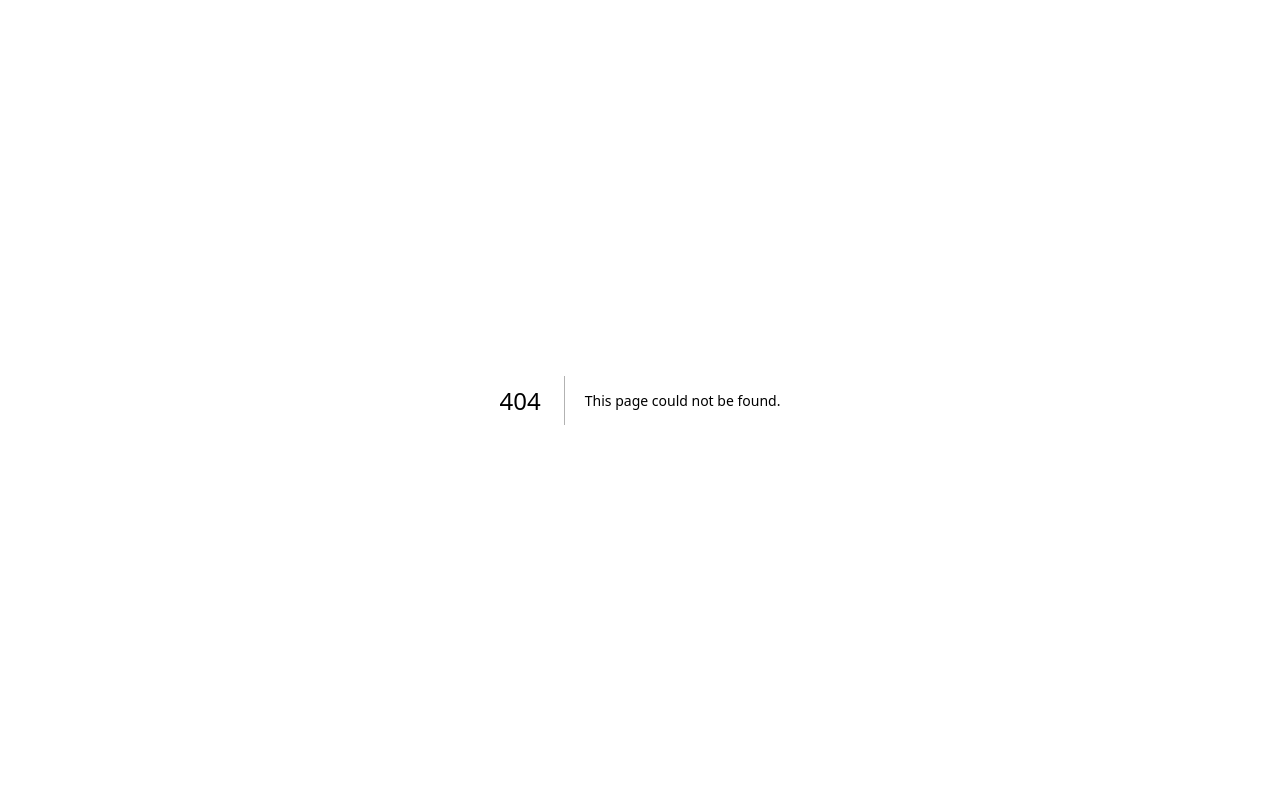
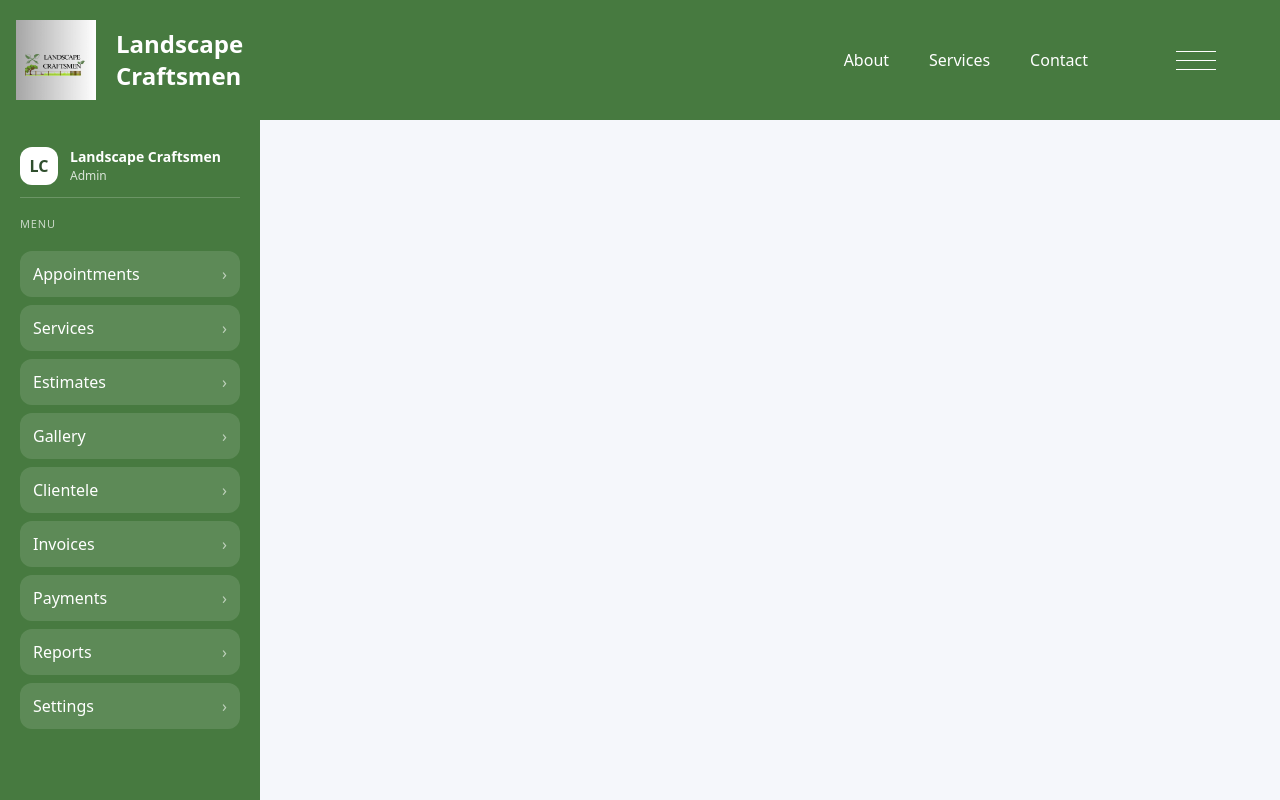
Before and after one commit to Syntactix31/capstone-proj, a Next.js app: page /dashboard/appointments in a window 1280 px wide. Before the commit this address had no page. Built offline with nearby package versions, Linux system fonts and the light colour scheme.

Commit message:
Admin Layout component + Appointments page for admin

```diff
--- /dev/null
+++ b/src/app/components/AdminLayout.js
@@ -0,0 +1,49 @@
+"use client";
+
+import Link from "next/link";
+import NavBar from "./Navbar.js";
+
+const MENU_ITEMS = [
+  { id: "appointments", label: "Appointments", href: "/dashboard/appointments" },
+  { id: "services", label: "Services", href: "/dashboard/services" },
+  { id: "estimates", label: "Estimates", href: "/dashboard/estimates" },
+  { id: "gallery", label: "Gallery", href: "/dashboard/gallery" },
+  { id: "clients", label: "Clientele", href: "/dashboard/clients" },
+  { id: "invoices", label: "Invoices", href: "/dashboard/invoices" },
+  { id: "payments", label: "Payments", href: "/dashboard/payments" },
+  { id: "reports", label: "Reports", href: "/dashboard/reports" },
+  { id: "settings", label: "Settings", href: "/dashboard/settings" },
+];
+
+export default function AdminLayout({ children }) {
+  return (
+    <div className="admin-page">
+      <header className="admin-header">
+        <NavBar />
+      </header>
+
+      <div className="admin-shell">
+        <aside className="admin-sidebar">
+          <div className="admin-sidebar-brand">
+            <span className="admin-sidebar-logo">LC</span>
+            <div>
+              <div className="admin-sidebar-title">Landscape Craftsmen</div>
+              <div className="admin-sidebar-subtitle">Admin</div>
+            </div>
+          </div>
+          <div className="admin-sidebar-section">Menu</div>
+          <nav className="admin-menu">
+            {MENU_ITEMS.map((item) => (
+              <Link key={item.id} href={item.href} className="admin-menu-link">
+                <span>{item.label}</span>
+                <span className="admin-menu-arrow">&gt;</span>
+              </Link>
+            ))}
+          </nav>
+        </aside>
+
+        <main className="admin-main">{children}</main>
+      </div>
+    </div>
+  );
+}
--- /dev/null
+++ b/src/app/dashboard/appointments/page.js
@@ -0,0 +1,100 @@
+"use client";
+
+import { useEffect, useMemo, useState } from "react";
+import Link from "next/link";
+import { useRouter } from "next/navigation";
+import NavBar from "../../components/Navbar.js";
+
+const APPOINTMENTS = [
+  {
+    id: "A-1001",
+    client: "Jordan Lee",
+    service: "Fence Installation",
+    date: "2026-03-04",
+    time: "10:00 AM",
+    address: "123 Main St, Calgary",
+    status: "Pending",
+  },
+  {
+    id: "A-1002",
+    client: "Avery Chen",
+    service: "Deck & Railing",
+    date: "2026-03-05",
+    time: "1:30 PM",
+    address: "44 5 Ave SW, Calgary",
+    status: "Confirmed",
+  },
+  {
+    id: "A-1003",
+    client: "Taylor Singh",
+    service: "Pergola",
+    date: "2026-03-06",
+    time: "9:00 AM",
+    address: "912 10 St NW, Calgary",
+    status: "Canceled",
+  },
+  {
+    id: "A-1004",
+    client: "Morgan Park",
+    service: "Sod Installation",
+    date: "2026-03-08",
+    time: "2:00 PM",
+    address: "80 17 Ave NE, Calgary",
+    status: "Confirmed",
+  },
+];
+
+const MENU_ITEMS = [
+  { id: "appointments", label: "Appointments", href: "/dashboard/appointments" },
+  { id: "services", label: "Services", href: "/dashboard/services" },
+  { id: "estimates", label: "Estimates", href: "/dashboard/estimates" },
+  { id: "gallery", label: "Gallery", href: "/dashboard/gallery" },
+  { id: "clients", label: "Clientele", href: "/dashboard/clients" },
+  { id: "invoices", label: "Invoices", href: "/dashboard/invoices" },
+  { id: "payments", label: "Payments", href: "/dashboard/payments" },
+  { id: "reports", label: "Reports", href: "/dashboard/reports" },
+  { id: "settings", label: "Settings", href: "/dashboard/settings" },
+];
+
+export default function AdminAppointmentsPage() {
+    const router = useRouter();
+    const [appointments, setAppointments] = useState(APPOINTMENTS);
+    const [activeAppointment, setActiveAppointment] = useState(null);
+
+    /*useEffect(() => {
+        if (typeof window === "undefined") return;
+        const role = localStorage.getItem("auth_role");
+        if (role !== "admin") {
+            router.replace("/auth");
+        }
+    }, [router]);*/
+
+    return (
+    <div className="admin-page">
+        <header className="admin-header">
+            <NavBar />
+        </header>
+
+        <div className="admin-shell">
+            <aside className="admin-sidebar">
+          <div className="admin-sidebar-brand">
+            <span className="admin-sidebar-logo">LC</span>
+            <div>
+              <div className="admin-sidebar-title">Landscape Craftsmen</div>
+              <div className="admin-sidebar-subtitle">Admin</div>
+            </div>
+          </div>
+          <div className="admin-sidebar-section">Menu</div>
+          <nav className="admin-menu">
+            {MENU_ITEMS.map((item) => (
+              <Link key={item.id} href={item.href} className="admin-menu-link">
+                <span>{item.label}</span>
+                <span className="admin-menu-arrow">›</span>
+              </Link>
+            ))}
+          </nav>
+        </aside>
+        </div>
+    </div>
+    )
+}
--- a/src/app/dashboard/page.js
+++ b/src/app/dashboard/page.js
@@ -3,8 +3,7 @@
 import { useEffect } from "react";
 import Link from "next/link";
 import { useRouter } from "next/navigation";
-import NavBar from "../components/Navbar.js";
-import Footer from "../components/Footer.js";
+import AdminLayout from "../components/AdminLayout.js";
 
 const APPOINTMENTS = [
   {
@@ -151,32 +150,7 @@ export default function DashboardPage() {
     ).sort((a, b) => a.date.localeCompare(b.date))[0];
 
   return (
-    <div className="admin-page">
-      <header className="admin-header">
-        <NavBar />
-      </header>
-      <div className="admin-shell">
-        {/*admin sidebar*/}
-        <aside className="admin-sidebar">
-          <div className="admin-sidebar-brand">
-            <span className="admin-sidebar-logo">LC</span>
-            <div>
-              <div className="admin-sidebar-title">Landscape Craftsmen</div>
-              <div className="admin-sidebar-subtitle">Admin</div>
-            </div>
-          </div>
-          <div className="admin-sidebar-section">Menu</div>
-          <nav className="admin-menu">
-            {MENU_ITEMS.map((item) => (
-              <Link key={item.id} href={item.href} className="admin-menu-link">
-                <span>{item.label}</span>
-                <span className="admin-menu-arrow">›</span>
-              </Link>
-            ))}
-          </nav>
-        </aside>
-
-        <main className="admin-main">
+    <AdminLayout>
           {/*hero card*/}
             <section className="admin-hero">
             <div>
@@ -343,8 +317,6 @@ export default function DashboardPage() {
             </div>
           </article>
           </section>
-        </main>
-      </div>
-    </div>
+    </AdminLayout>
   );
 }
```
